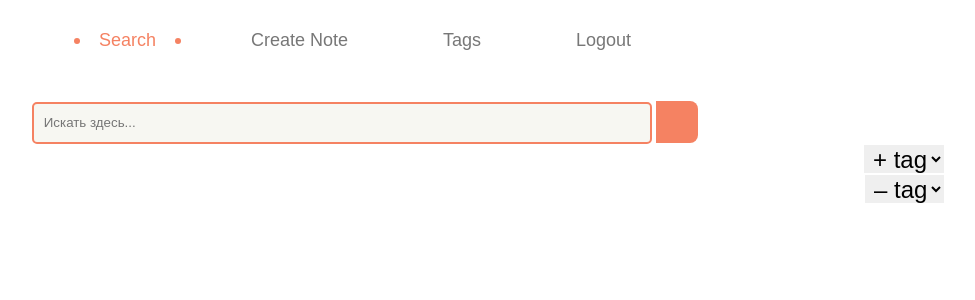
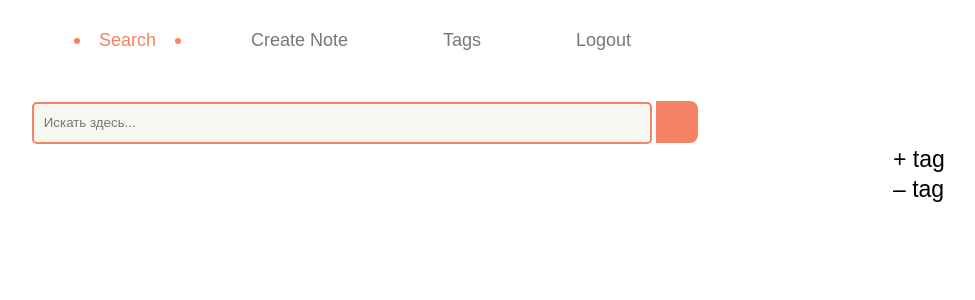
Before and after one commit to ig-rudenko/taged, a Django app: page / in a window 1280 px wide. Shown: the top 300 px of the page, without its empty margins (275-1250 px from the left). Run offline with Django 3.2, Linux system fonts and the light colour scheme; a user stored in the database is signed in; tables that the repository leaves empty hold one stand-in row (values such as "Sample post"); some web fonts are replaced.

```diff
--- a/static/css/checkselect.css
+++ b/static/css/checkselect.css
@@ -10,14 +10,19 @@
 	padding: 0 !important;
 }
 .checkselect-control select {
-	border-color: white;
-	font-size: 24px;
+	border: white;
+	font-size: 23px;
 	position: relative;
 	display: inline-block;
 	width: 100%;
 	margin: 0;
 	padding-left: 5px;
 	height: 30px;
+	background: white;
+	/* убираем стрелку */
+	-webkit-appearance: none;
+  	-moz-appearance: none;
+  	appearance: none;
 }
 .checkselect-over {
 	position: absolute;
--- a/taged_web/views.py
+++ b/taged_web/views.py
@@ -26,7 +26,7 @@ def icon_path(file: str):
         icon = 'images/icons/drawio.png'
     if file.endswith('.xml'):
         icon = 'images/icons/xml.png'
-    if file.endswith('.vds') or file.endswith('.vdsx'):
+    if file.endswith('.vds') or file.endswith('.vsdx'):
         icon = 'images/icons/visio.png'
     if file.endswith('.rar') or file.endswith('.7z') or file.endswith('.zip') or file.endswith('.tar') or file.endswith('.iso'):
         icon = 'images/icons/archive.png'
```
